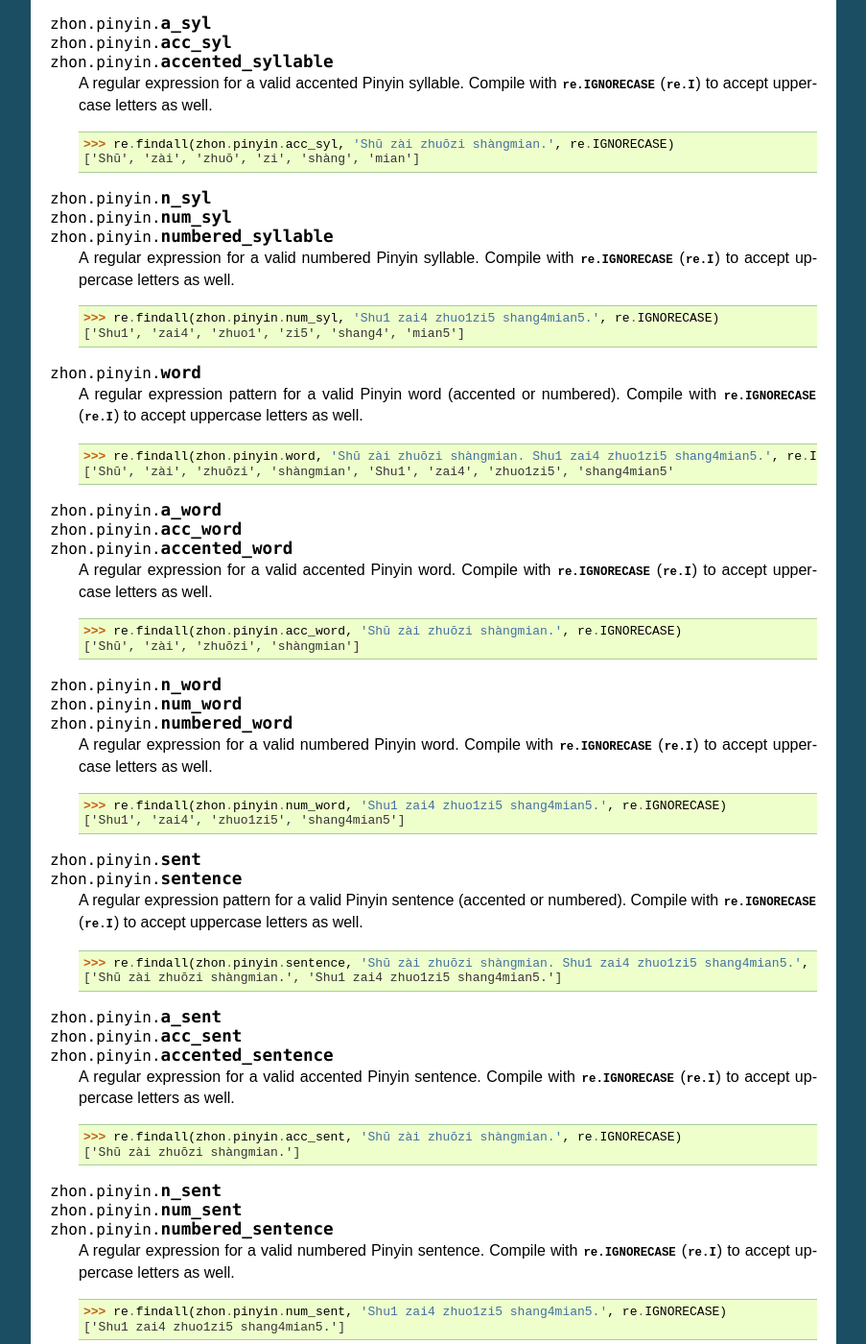
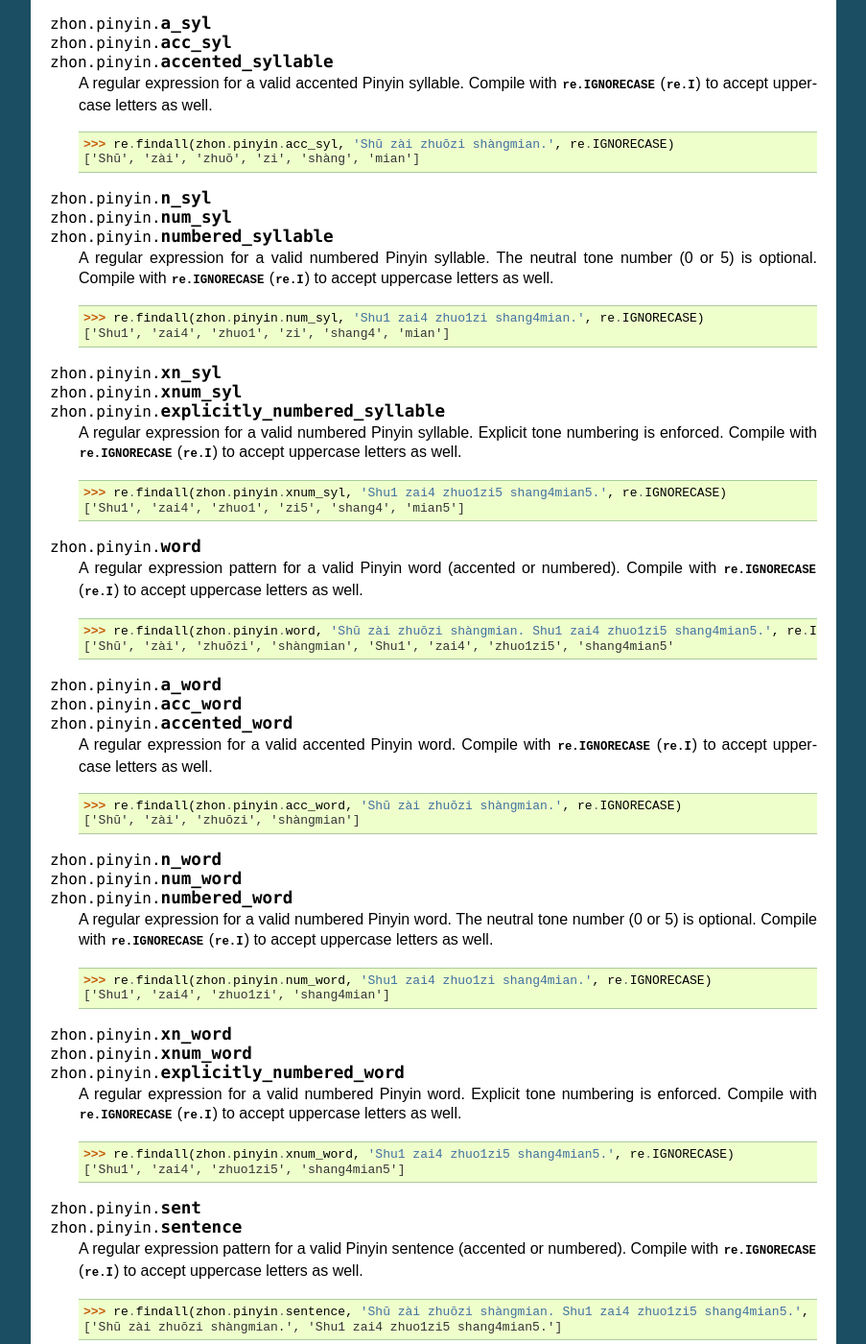
Before and after one commit to tsroten/zhon, a Sphinx documentation site: the page built from docs/index.rst, in a window 1280 px wide and 1400 px high, scrolled down 3839 px. Shown: the whole window at 96% size, without its empty margins (198-1101 px from the left). Built offline with Sphinx 7.4.7, drawn with Linux system fonts in a browser that asks for light colours; some of the changed text lies outside the part shown.

Commit message:
Adds explicitly numbered pinyin constants to docs.

```diff
--- a/docs/index.rst
+++ b/docs/index.rst
@@ -260,13 +260,26 @@ weed out non-Pinyin strings.
     num_syl
     numbered_syllable
 
-    A regular expression for a valid numbered Pinyin syllable. Compile with
-    :py:data:`re.IGNORECASE` (:py:data:`re.I`) to accept uppercase letters as
+    A regular expression for a valid numbered Pinyin syllable. The neutral tone number (0 or 5) is optional.
+    Compile with :py:data:`re.IGNORECASE` (:py:data:`re.I`) to accept uppercase letters as
     well.
 
     .. code:: python
 
-        >>> re.findall(zhon.pinyin.num_syl, 'Shu1 zai4 zhuo1zi5 shang4mian5.', re.IGNORECASE)
+        >>> re.findall(zhon.pinyin.num_syl, 'Shu1 zai4 zhuo1zi shang4mian.', re.IGNORECASE)
+        ['Shu1', 'zai4', 'zhuo1', 'zi', 'shang4', 'mian']
+
+.. py:data:: xn_syl
+    xnum_syl
+    explicitly_numbered_syllable
+
+    A regular expression for a valid numbered Pinyin syllable. Explicit tone numbering is enforced.
+    Compile with :py:data:`re.IGNORECASE` (:py:data:`re.I`) to accept uppercase letters as
+    well.
+
+    .. code:: python
+
+        >>> re.findall(zhon.pinyin.xnum_syl, 'Shu1 zai4 zhuo1zi5 shang4mian5.', re.IGNORECASE)
         ['Shu1', 'zai4', 'zhuo1', 'zi5', 'shang4', 'mian5']
 
 .. py:data:: word
@@ -298,13 +311,26 @@ weed out non-Pinyin strings.
     num_word
     numbered_word
 
-    A regular expression for a valid numbered Pinyin word. Compile with
-    :py:data:`re.IGNORECASE` (:py:data:`re.I`) to accept uppercase letters as
+    A regular expression for a valid numbered Pinyin word. The neutral tone number (0 or 5) is optional.
+    Compile with :py:data:`re.IGNORECASE` (:py:data:`re.I`) to accept uppercase letters as
     well.
 
     .. code:: python
 
-        >>> re.findall(zhon.pinyin.num_word, 'Shu1 zai4 zhuo1zi5 shang4mian5.', re.IGNORECASE)
+        >>> re.findall(zhon.pinyin.num_word, 'Shu1 zai4 zhuo1zi shang4mian.', re.IGNORECASE)
+        ['Shu1', 'zai4', 'zhuo1zi', 'shang4mian']
+
+.. py:data:: xn_word
+    xnum_word
+    explicitly_numbered_word
+
+    A regular expression for a valid numbered Pinyin word. Explicit tone numbering is enforced.
+    Compile with :py:data:`re.IGNORECASE` (:py:data:`re.I`) to accept uppercase letters as
+    well.
+
+    .. code:: python
+
+        >>> re.findall(zhon.pinyin.xnum_word, 'Shu1 zai4 zhuo1zi5 shang4mian5.', re.IGNORECASE)
         ['Shu1', 'zai4', 'zhuo1zi5', 'shang4mian5']
 
 .. py:data:: sent
@@ -338,14 +364,28 @@ weed out non-Pinyin strings.
     num_sent
     numbered_sentence
 
-    A regular expression for a valid numbered Pinyin sentence. Compile with
-    :py:data:`re.IGNORECASE` (:py:data:`re.I`) to accept uppercase letters as
+    A regular expression for a valid numbered Pinyin sentence. The neutral tone number (0 or 5) is optional.
+    Compile with :py:data:`re.IGNORECASE` (:py:data:`re.I`) to accept uppercase letters as
     well.
 
 
     .. code:: python
 
-        >>> re.findall(zhon.pinyin.num_sent, 'Shu1 zai4 zhuo1zi5 shang4mian5.', re.IGNORECASE)
+        >>> re.findall(zhon.pinyin.num_sent, 'Shu1 zai4 zhuo1zi shang4mian.', re.IGNORECASE)
+        ['Shu1 zai4 zhuo1zi shang4mian.']
+
+.. py:data:: xn_sent
+    xnum_sent
+    xnumbered_sentence
+
+    A regular expression for a valid numbered Pinyin sentence. Explicit tone numbering is enforced.
+    Compile with :py:data:`re.IGNORECASE` (:py:data:`re.I`) to accept uppercase letters as
+    well.
+
+
+    .. code:: python
+
+        >>> re.findall(zhon.pinyin.xnum_sent, 'Shu1 zai4 zhuo1zi5 shang4mian5.', re.IGNORECASE)
         ['Shu1 zai4 zhuo1zi5 shang4mian5.']
 
 .. module:: zhon.zhuyin
```
